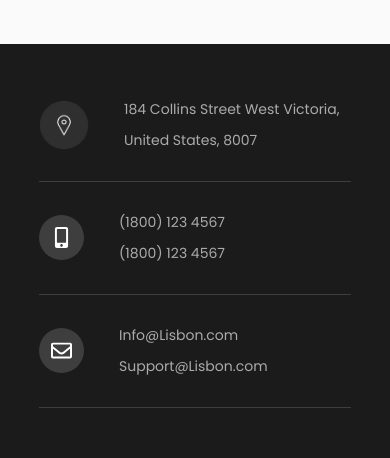
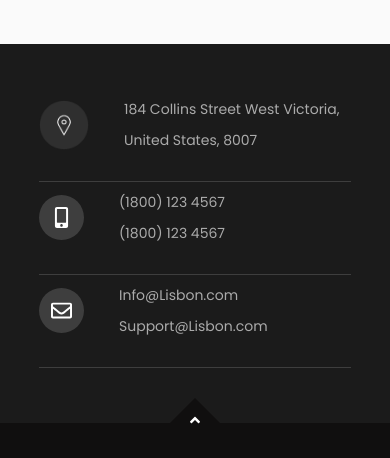
Before and after one commit to orrymevorach/Orry_Mevorach_Project2, a plain HTML site: page index.html in a window 390 px wide. Shown: the part 10258-10716 px from the top of the page. Drawn offline with nearby package versions, Linux system fonts and the light colour scheme; files that its build step writes are made by us from their sources.

Commit message:
removed css again

```diff
--- a/Styles/Components/_footer.scss
+++ b/Styles/Components/_footer.scss
@@ -139,7 +139,7 @@
         width: 80%;
         margin: 0 auto;
         .box {
-            margin-bottom: 20px;
+            // margin-bottom: 20px;
             padding-bottom: 20px;
             border-bottom: 1px solid rgba(88, 88, 88, 0.58);
         }
```
Also changed, not shown: 1 other file.
